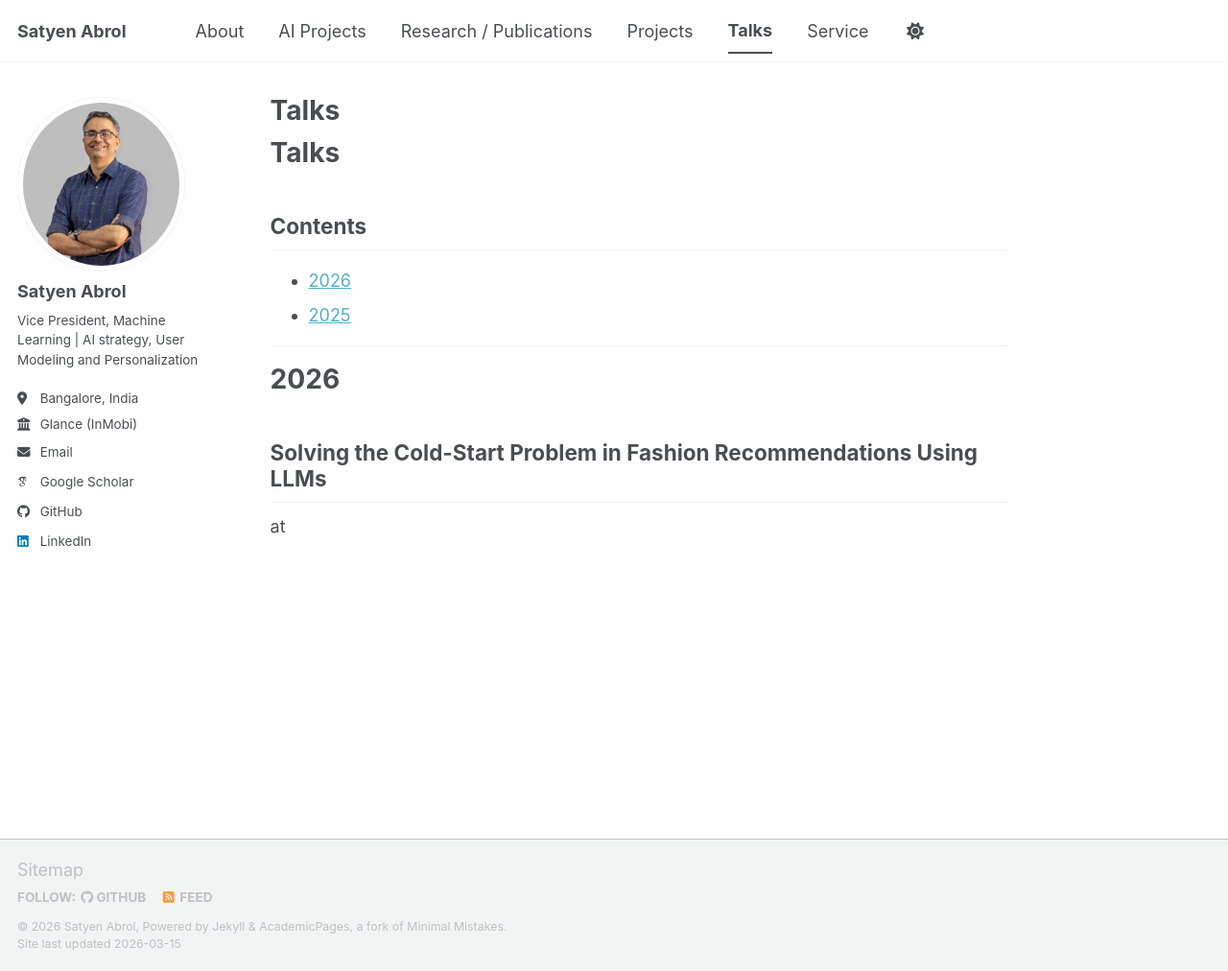
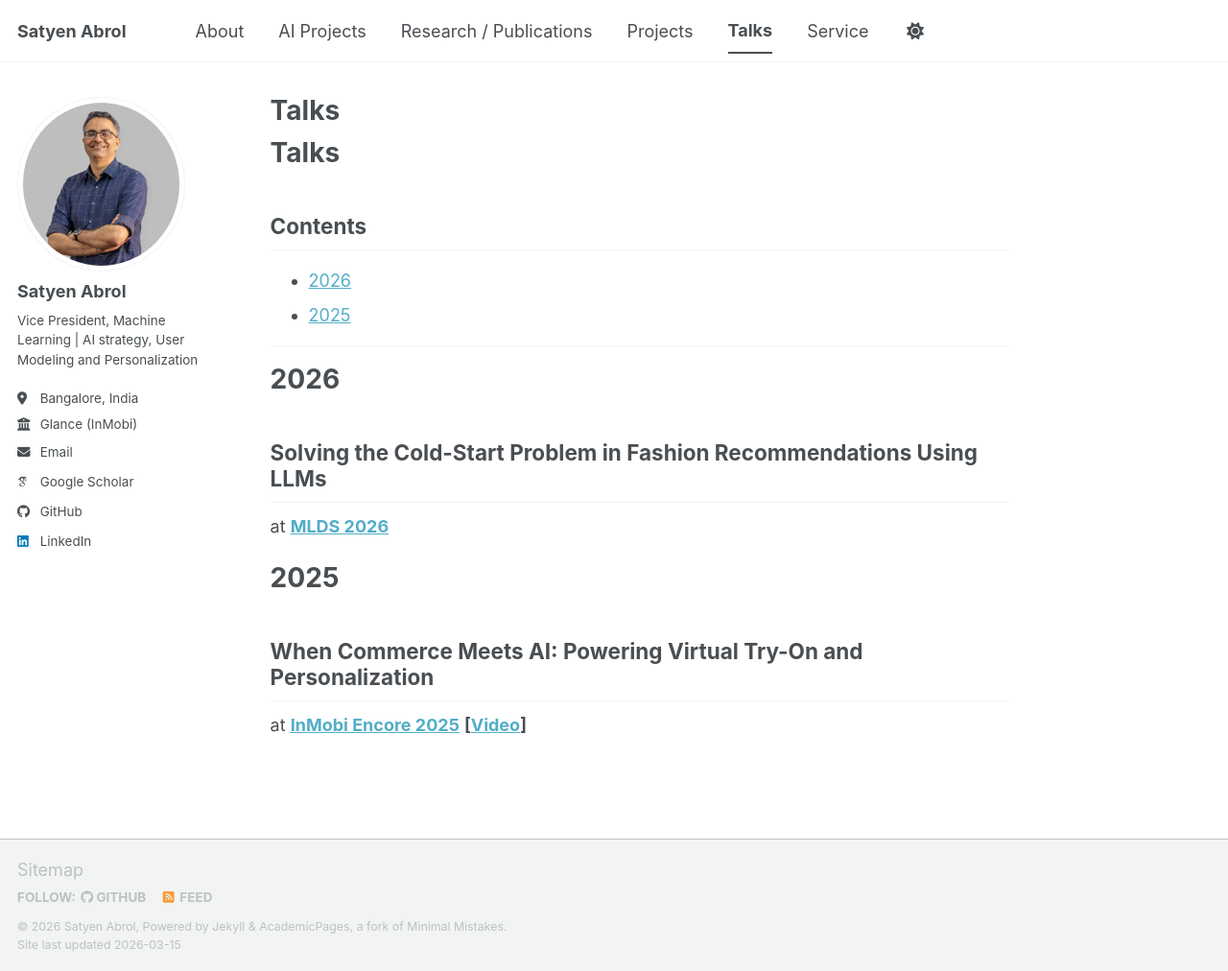
Before and after one commit to satyenabrol/satyenabrol.github.io, a Jekyll site: the page built from _pages/talks.md, in a window 1280 px wide and 1012 px high. Shown: the whole window at 96% size. Built offline with Jekyll 4.4.1, drawn with Linux system fonts in a browser that asks for light colours; some web fonts are replaced; a script bundle is joined from its source files by our own code; library files that are not in the unit come from our copies.

Commit message:
Update talks.md

```diff
--- a/_pages/talks.md
+++ b/_pages/talks.md
@@ -16,4 +16,9 @@ author_profile: true
 
 # 2026
 ## Solving the Cold-Start Problem in Fashion Recommendations Using LLMs
-at
+at **[MLDS 2026](https://mlds.analyticsindiamag.com/)**
+
+# 2025
+## When Commerce Meets AI: Powering Virtual Try-On and Personalization
+at **[InMobi Encore 2025](https://www.inmobi.com/encore/)**
+**[[Video](https://youtu.be/CXc54MyLDOM?si=9-nrzrqzAvqh-QdQ&t=1524)]**
```
